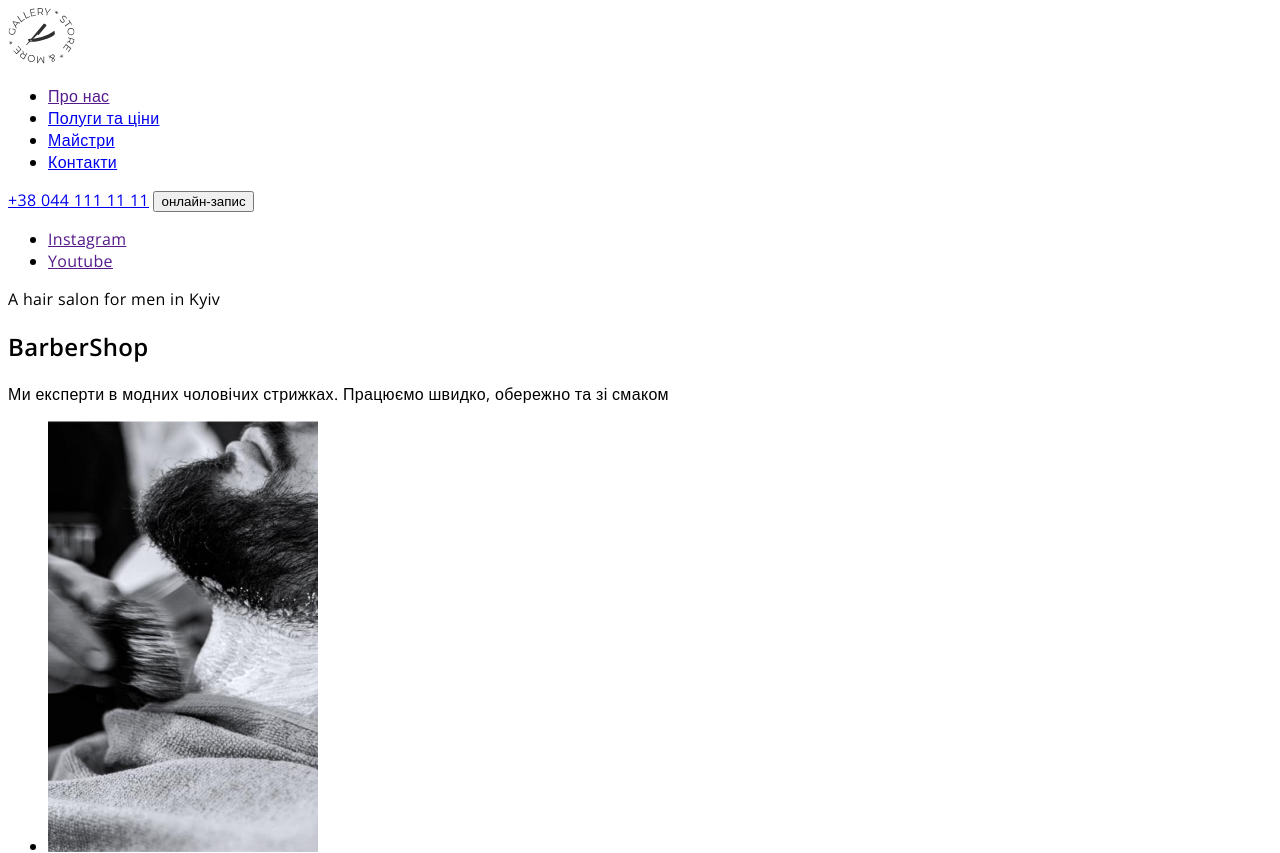
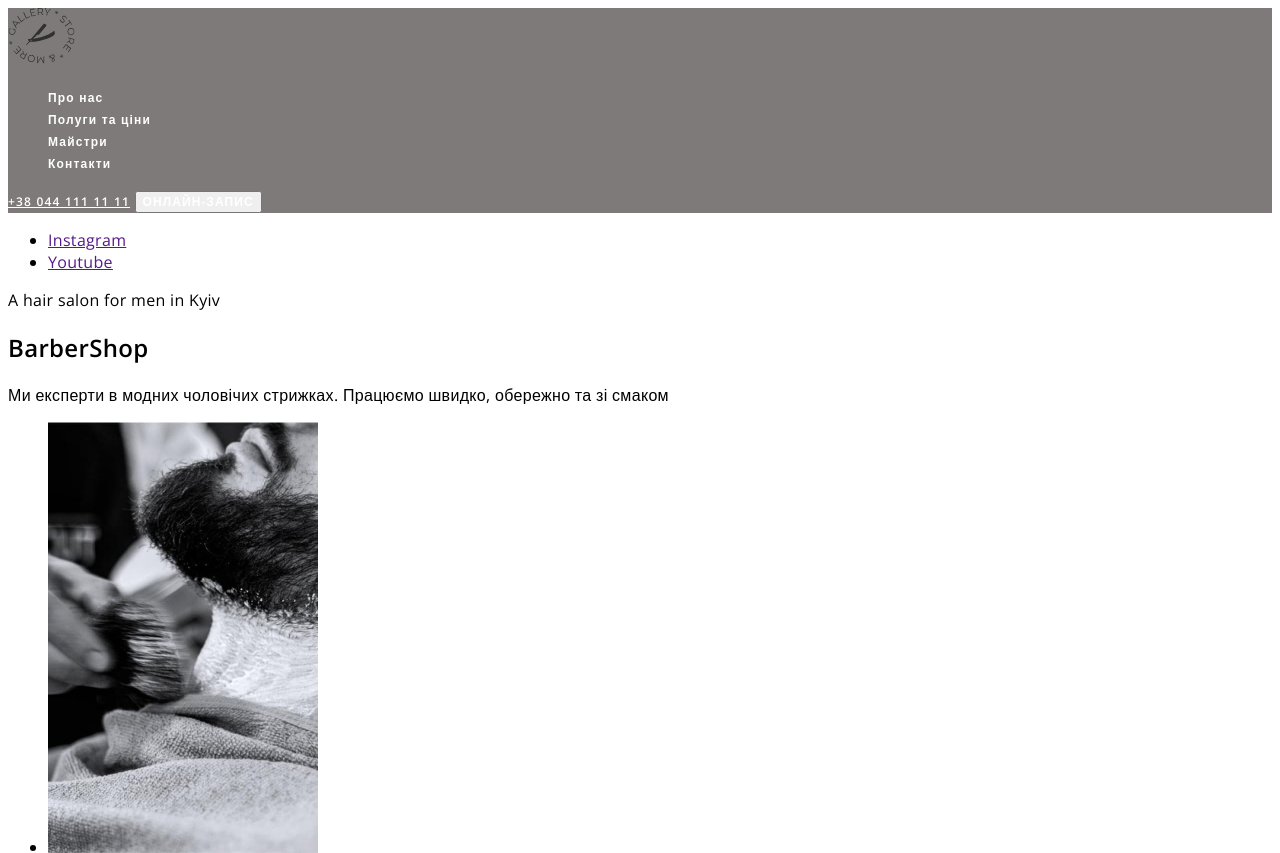
Before and after one commit to IraEmi/goit-barbershop, a plain HTML site: page index.html in a window 1280 px wide. Shown: the top 853 px of the page. Drawn offline with nearby package versions, Linux system fonts and the light colour scheme.

Commit message:
опис класів

```diff
--- a/css/styles.css
+++ b/css/styles.css
@@ -1,3 +1,17 @@
+:root {
+        --main-title-color:#303030;
+        --second-title-color:#555555;
+        --third-title-color:#FFFFFF;
+        --main-text-color:#FFFFFF;
+        --second-text-color: #212121;
+        --third-title-color:#9DA4BD;
+        --accent-color: #FF6C00;
+        --main-btn-color:#ffffff;
+        --main-background-color: #FFFFFF;
+        --two-background-color: #F7F7F7;
+        --third-background-color: #191C26;
+}
+
 body {
     font-family: "Open Sans",sans-serif;
     letter-spacing: 0.02em;
@@ -8,5 +22,84 @@ body {
 }
 
 .list {
-    text-decoration: none;
+    list-style: none;
 }
+
+.visually-hidden {
+    position: absolute;
+    width: 1px;
+    height: 1px;
+    margin: -1px;
+    border: 0;
+    padding: 0;
+    white-space: nowrap;
+    clip-path: inset(100%);
+    clip: rect(0 0 0 0);
+    overflow: hidden;
+}
+
+/*------- стилізація секції header----- */
+.header {
+    background-color: #7e7a7a;
+}
+
+.header-nav-link {
+    font-weight: 600;
+    font-size: 12px;
+    line-height: 1.33;
+    letter-spacing: 0.1em;
+    color: var(--main-text-color);
+}
+
+.header-nav-link:hover,
+.header-nav-link:focus {
+    color: var(--accent-color);
+}
+
+.header-tel {
+    font-weight: 600;
+    font-size: 12px;
+    line-height: 1.33;
+    letter-spacing: 0.1em;
+    text-transform: uppercase;
+    color: var(--main-text-color)
+}
+
+.header-tel:hover,
+.header-tel:focus {
+    color: var(--accent-color);
+}
+
+.header-button {
+        font-family: inherit;
+        font-weight: 600;
+        font-size: 12px;
+        line-height: 1.33;
+        letter-spacing: 0.09em;
+        text-transform: uppercase;
+        color: var(--main-text-color);
+        cursor: pointer;
+}
+
+.header-button:hover,
+.header-button:focus {
+    color: var(--main-text-color);
+    background-color: var(--accent-color);
+}
+
+/* ------Стилізація секції hero----- */
+.hero {}
+
+.hero-list {}
+
+.hero-item {}
+
+.hero-link {}
+
+.hero-content {}
+
+.hero-content-text {}
+
+.hero-title {}
+
+.hero-text {}
--- a/index.html
+++ b/index.html
@@ -18,12 +18,12 @@
         <a href="" class="header-logo">
             <img src="./images/logo.svg" alt="Логотип">
         </a>
-        <nav class="header-navigation">
-        <ul class="header-list">
-            <li class="header-item"><a href="" class="header-link">Про нас</a></li>
-            <li class="header-item"><a href="#price" class="header-link">Полуги та ціни</a></li>
-            <li class="header-item"><a href="#masters" class="header-link">Майстри</a></li>
-            <li class="header-item"><a href="#contacts" class="header-link">Контакти</a></li>
+        <nav class="header-nav">
+        <ul class="header-nav-list list">
+            <li class="header-nav-item"><a href="#about" class="header-nav-link link">Про нас</a></li>
+            <li class="header-nav-item"><a href="#price" class="header-nav-link link">Полуги та ціни</a></li>
+            <li class="header-nav-item"><a href="#masters" class="header-nav-link link">Майстри</a></li>
+            <li class="header-nav-item"><a href="#contacts" class="header-nav-link link">Контакти</a></li>
         </ul>
         </nav>
         <a href="tel:+380441111111" class="header-tel">+38 044 111 11 11</a>
@@ -35,12 +35,14 @@
                 <li class="hero-item"><a href="" class="hero-link" target="_blank" rel="noopener noreferrer nofollow">Instagram</a></li>
                 <li class="hero-item"><a href="" class="hero-link" target="_blank" rel="noopener noreferrer nofollow">Youtube</a></li>
             </ul>
-        <p class="hero-top-text" lang="en">A hair salon for men in Kyiv</p>
+     <div class="hero-content">
+        <p class="hero-content-text" lang="en">A hair salon for men in Kyiv</p>
         <h1 class="hero-title" lang="en">BarberShop</h1>
         <p class="hero-text">Ми експерти в модних чоловічих стрижках. Працюємо швидко, обережно та зі смаком</p>
+    </div>
         </section>
 
-        <section class="about">
+        <section id="about" class="about">
             <ul class="about-list">
                 <li class="about-item"><img src="./images/img-1.jpg" alt="стрижка бороди" width="270"></li>
                 <li class="about-item"><img src="./images/img-2.jpg" alt="стрижка голови" width="270"></li>
@@ -149,7 +151,7 @@
 
          <section class="portfolio">
             <p class="portfolio-text">Латинською мовою "барба" означає "борода"</p>
-            <h2 class="portfolio-title">Колаж робіт</h2>
+            <h2 class="portfolio-title visually-hidden">Колаж робіт</h2>
             <ul class="portfolio-list">
                 <li class="portfolio-item"><img src="./images/photo-collage1.jpg" alt="майстер стриже клієнта" width="270" height="360"></li>
                 <li class="portfolio-item"><img src="./images/photo-collage2.jpg" alt="майстер стриже клієнта" width="270" height="360"></li>
```
